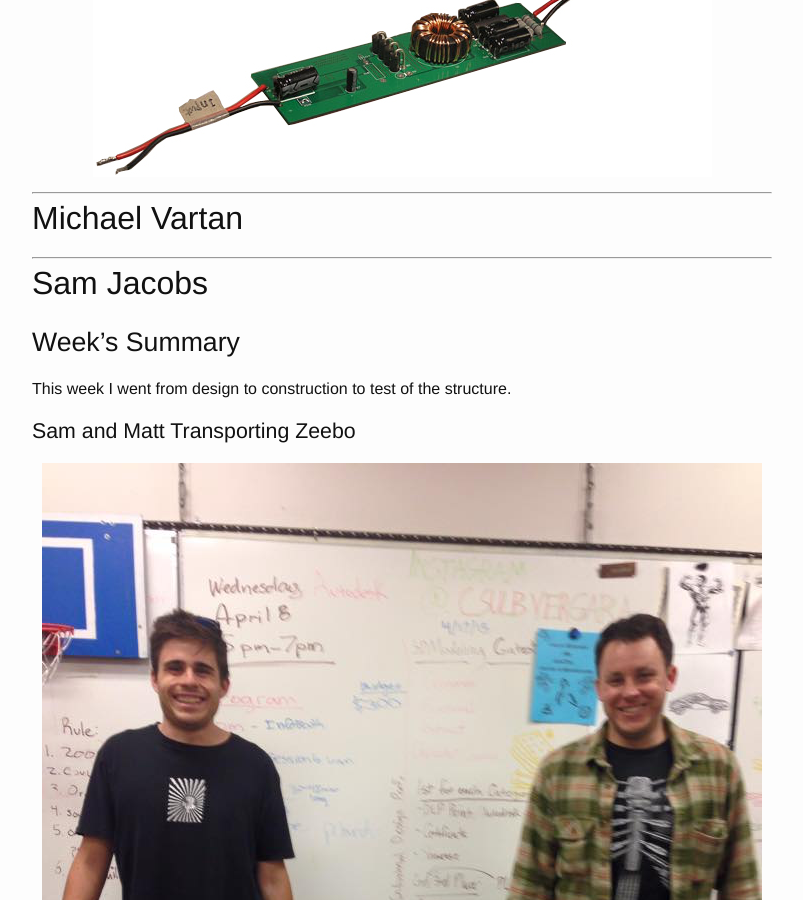
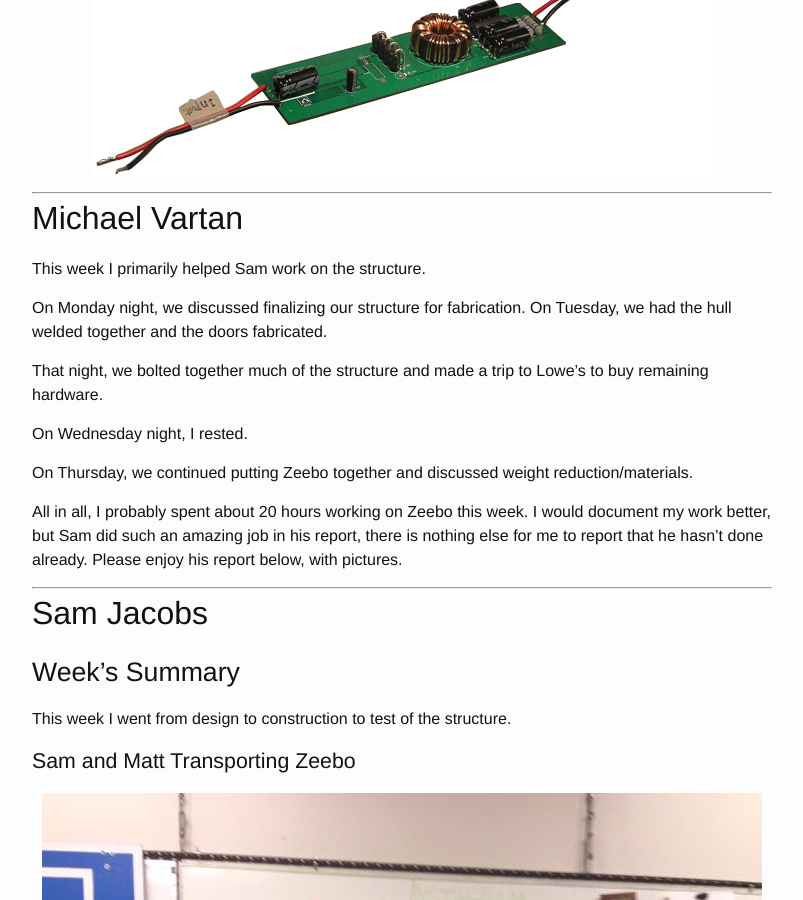
Before and after one commit to vartan/Xeebo, a Jekyll site: the page built from _posts/2015-03-13-weekly-report-8.md, in a window 1280 px wide and 900 px high, scrolled down 3280 px. Shown: the whole window, without its empty margins (238-1041 px from the left). Built offline with Jekyll 4.4.1, drawn with Linux system fonts in a browser that asks for light colours; comment, search, counter and statistics services are not loaded.

Commit message:
added my post

```diff
--- a/_posts/2015-03-13-weekly-report-8.md
+++ b/_posts/2015-03-13-weekly-report-8.md
@@ -43,6 +43,17 @@ After completing the main computer power board and calculating the total cost to
 ---
 
 #Michael Vartan
+This week I primarily helped Sam work on the structure.
+
+On Monday night, we discussed finalizing our structure for fabrication. On Tuesday, we had the hull welded together and the doors fabricated.
+
+That night, we bolted together much of the structure and made a trip to Lowe's to buy remaining hardware.
+
+On Wednesday night, I rested.
+
+On Thursday, we continued putting Zeebo together and discussed weight reduction/materials.
+
+All in all, I probably spent about 20 hours working on Zeebo this week. I would document my work better, but Sam did such an amazing job in his report, there is nothing else for me to report that he hasn't done already. Please enjoy his report below, with pictures.
 
 ---
 
@@ -50,18 +61,31 @@ After completing the main computer power board and calculating the total cost to
 
 ##Week's Summary
 This week I went from design to construction to test of the structure.
+
 ###Sam and Matt Transporting Zeebo
+
 ![Sam and Matt Transporting Zeebo](/images/samAndMatt.png)
+
 ###Design - Monday/Tuesday
+
 ![Design - Monday/Tuesday](/images/zeebo_connectors.png)
+
 ###Construction - Tuesday/Wednesday
+
 ![Construction - Tuesday/Wednesday](/images/const1.png)
+
 ###Assembled Frame - Thursday
+
 ![Assembled Frame - Thursday](/images/built1.png)
+
 ###Test - Thursday
+
 ![Float Test](/images/floatingZeebo.png)
+
 ##The findings:
-The weight of the structure is low enough such that we have the potential to achieve netural buoyancy.
+
+The weight of the structure is low enough such that we have the potential to
+achieve netural buoyancy.
 
 The calculations for neutral buoyancy were incorrect as the volume of the motors were not factored into the original calculations. On Thursday night we put the structure sans the motors and electronic equipment into the pool and it floated. After the approx 10 lbs of motors and equipment are added to the craft it will approach slight negative buoyancy.
 
```
